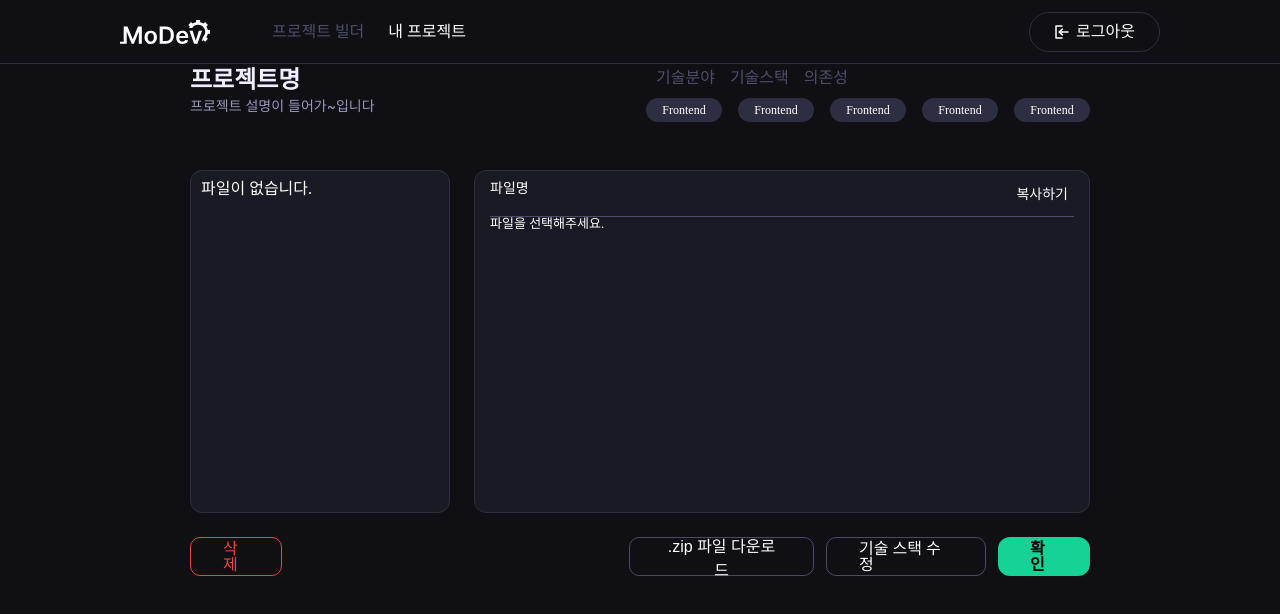
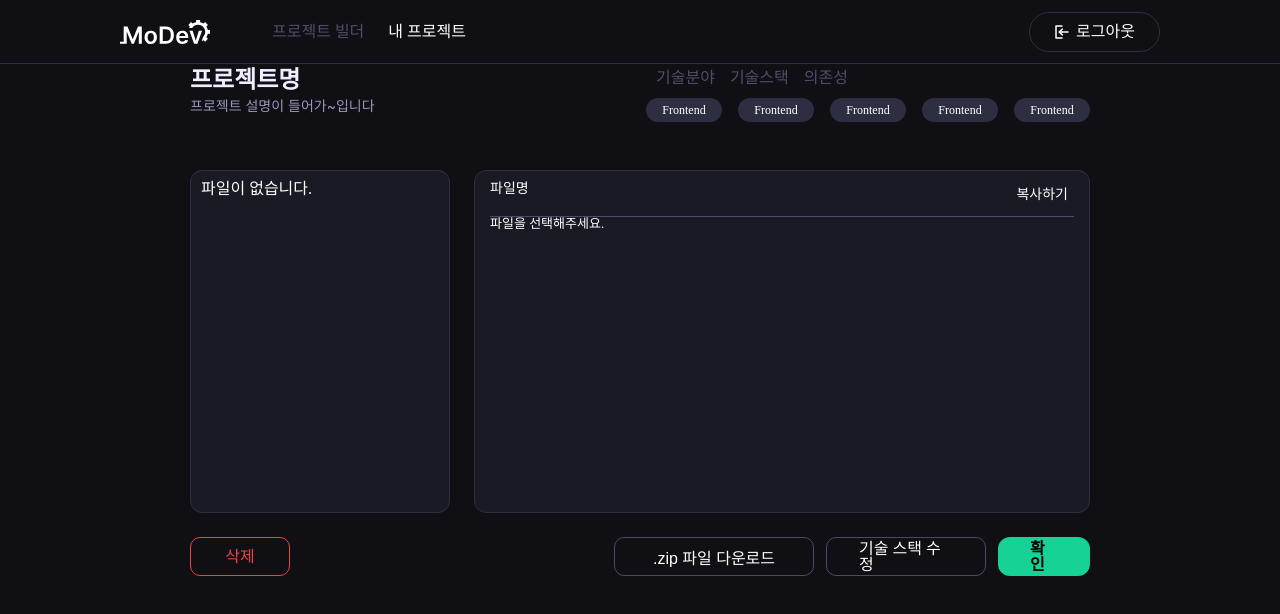
Before and after one commit to MoDeep11/Modev_FE, a React (Vite) app: page /new-project-detail/1 in a window 1280 px wide. Shown: the top 614 px of the page. Built offline with nearby package versions, Linux system fonts and the light colour scheme; no server answers.

Commit message:
style:: width 변경

```diff
--- a/src/components/Button/DeleteProject.tsx
+++ b/src/components/Button/DeleteProject.tsx
@@ -31,7 +31,7 @@ const Delete = styled.div`
   color: ${Colors.status.error};
   background-color: ${Colors.background.base};
   border-radius: 10px;
-  width: 92px;
+  width: 100px;
   height: 39px;
   cursor: pointer;
   display: flex;
--- a/src/components/newproject/DownloadFile.tsx
+++ b/src/components/newproject/DownloadFile.tsx
@@ -38,9 +38,10 @@ const Wrapper = styled.button`
   color: White;
   background-color: ${Colors.background.base};
   border-radius: 10px;
-  width: 185px;
+  width: 200px;
   height: 39px;
   font-size: 16px;
+  justify-content: center;
   display: flex;
   align-items: center;
   cursor: pointer;
--- a/src/pages/ProjectDatail.tsx
+++ b/src/pages/ProjectDatail.tsx
@@ -195,7 +195,8 @@ const ModifySkillStack = styled.div`
   color: white;
   background-color: ${Colors.background.base};
   border-radius: 10px;
-  width: 160px;
+  width: 170px;
+  justify-content: center;
   display: flex;
   align-items: center;
   height: 39px;
```
